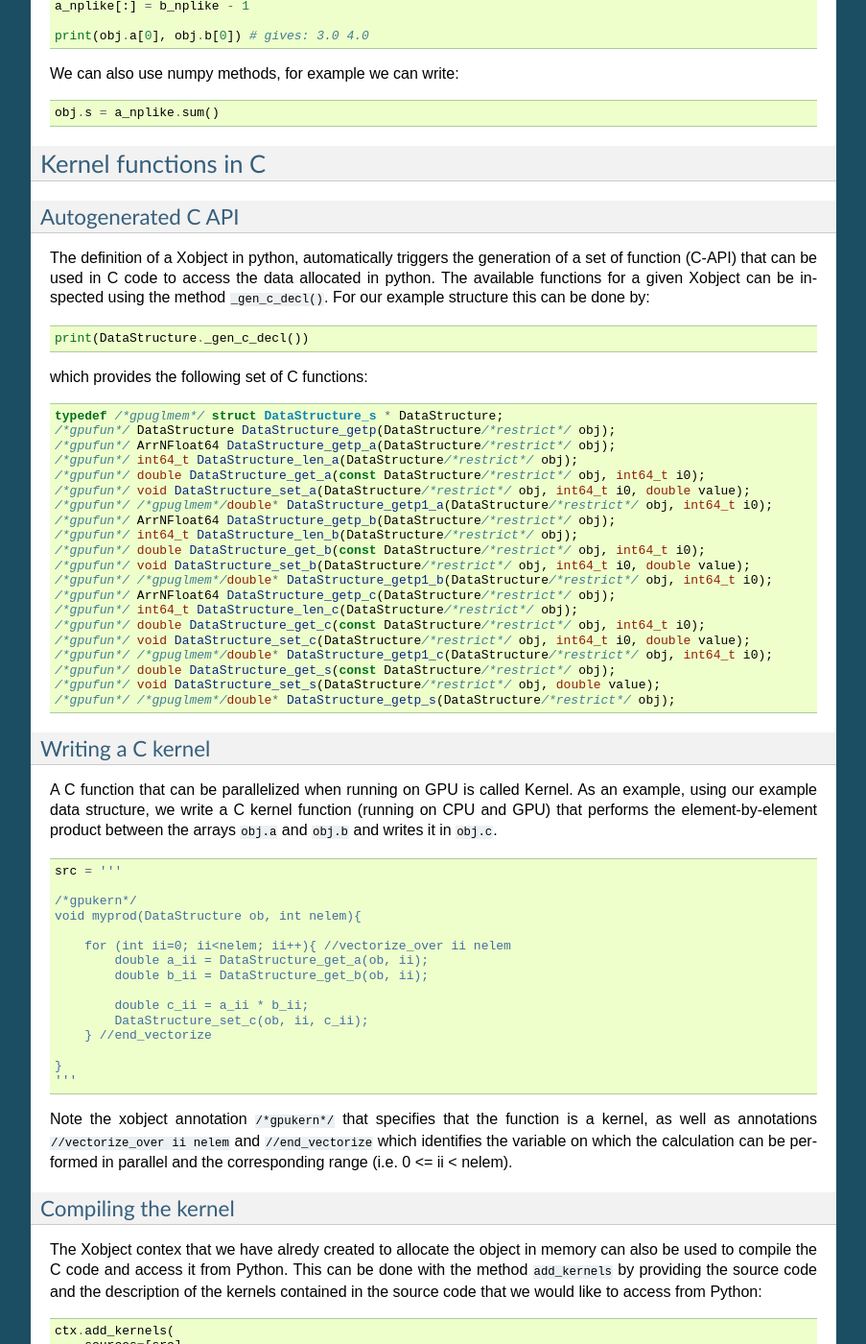
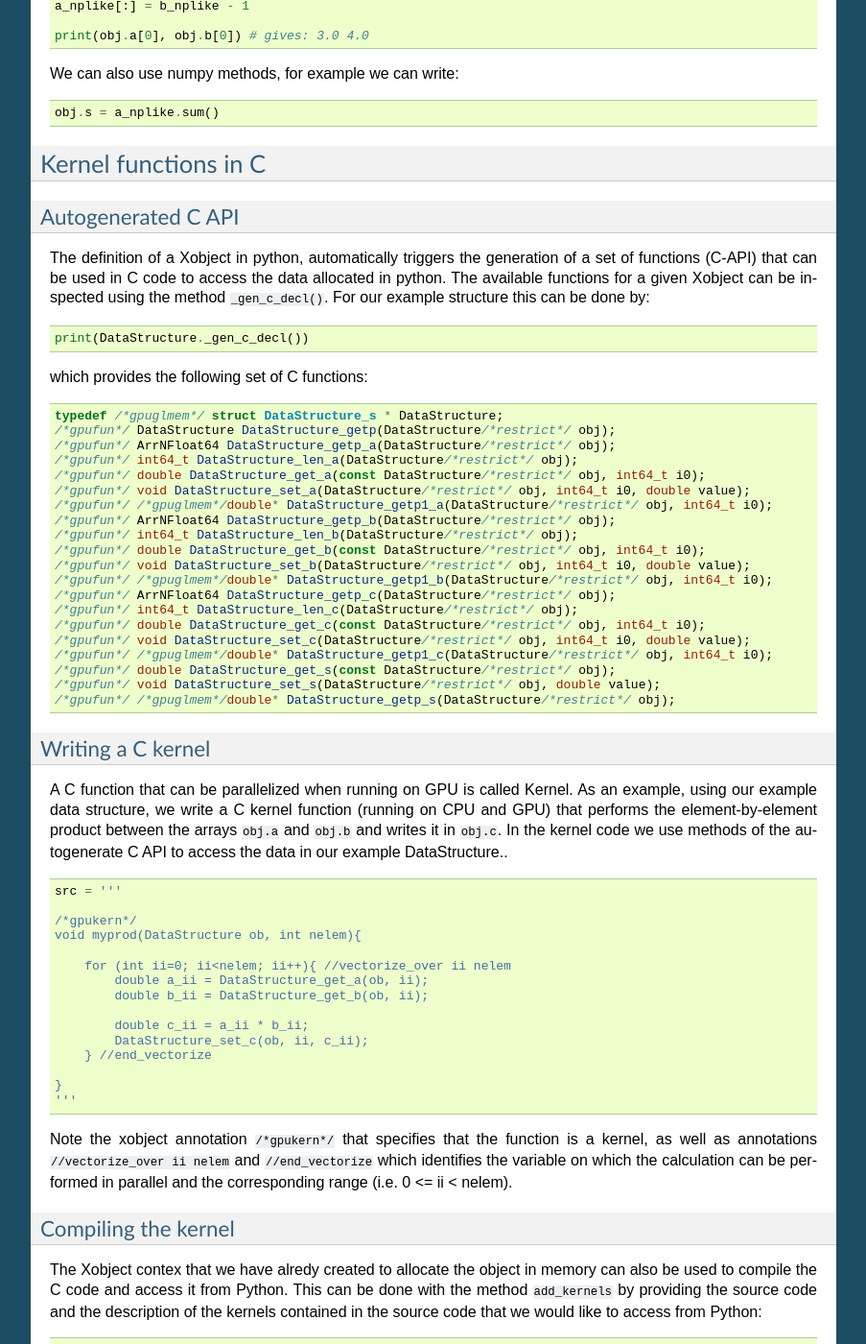
Before and after one commit to xsuite/xsuite, a Sphinx documentation site: the page built from docs/xobjexample.rst, in a window 1280 px wide and 1400 px high, scrolled down 1631 px. Shown: the whole window at 96% size, without its empty margins (198-1101 px from the left). Built offline with Sphinx 7.4.7, drawn with Linux system fonts in a browser that asks for light colours.

Commit message:
Quick push

```diff
--- a/docs/xobjexample.rst
+++ b/docs/xobjexample.rst
@@ -92,7 +92,7 @@ Kernel functions in C
 Autogenerated C API
 -------------------
 
-The definition of a Xobject in python, automatically triggers the generation of a set of function (C-API) that can be used in C code to access the data allocated in python. The available functions for a given Xobject can be inspected using the method ``_gen_c_decl()``. For our example structure this can be done by:
+The definition of a Xobject in python, automatically triggers the generation of a set of functions (C-API) that can be used in C code to access the data allocated in python. The available functions for a given Xobject can be inspected using the method ``_gen_c_decl()``. For our example structure this can be done by:
 
 .. code-block:: python
 
@@ -128,7 +128,7 @@ Writing a C kernel
 ------------------
 
 A C function that can be parallelized when running on GPU is called Kernel.
-As an example, using our example data structure, we write a C kernel function (running on CPU and GPU) that performs the element-by-element product between the arrays ``obj.a`` and ``obj.b`` and writes it in ``obj.c``.
+As an example, using our example data structure, we write a C kernel function (running on CPU and GPU) that performs the element-by-element product between the arrays ``obj.a`` and ``obj.b`` and writes it in ``obj.c``. In the kernel code we use methods of the autogenerate C API to access the data in our example DataStructure.\.
 
 .. code-block:: python
 
```
